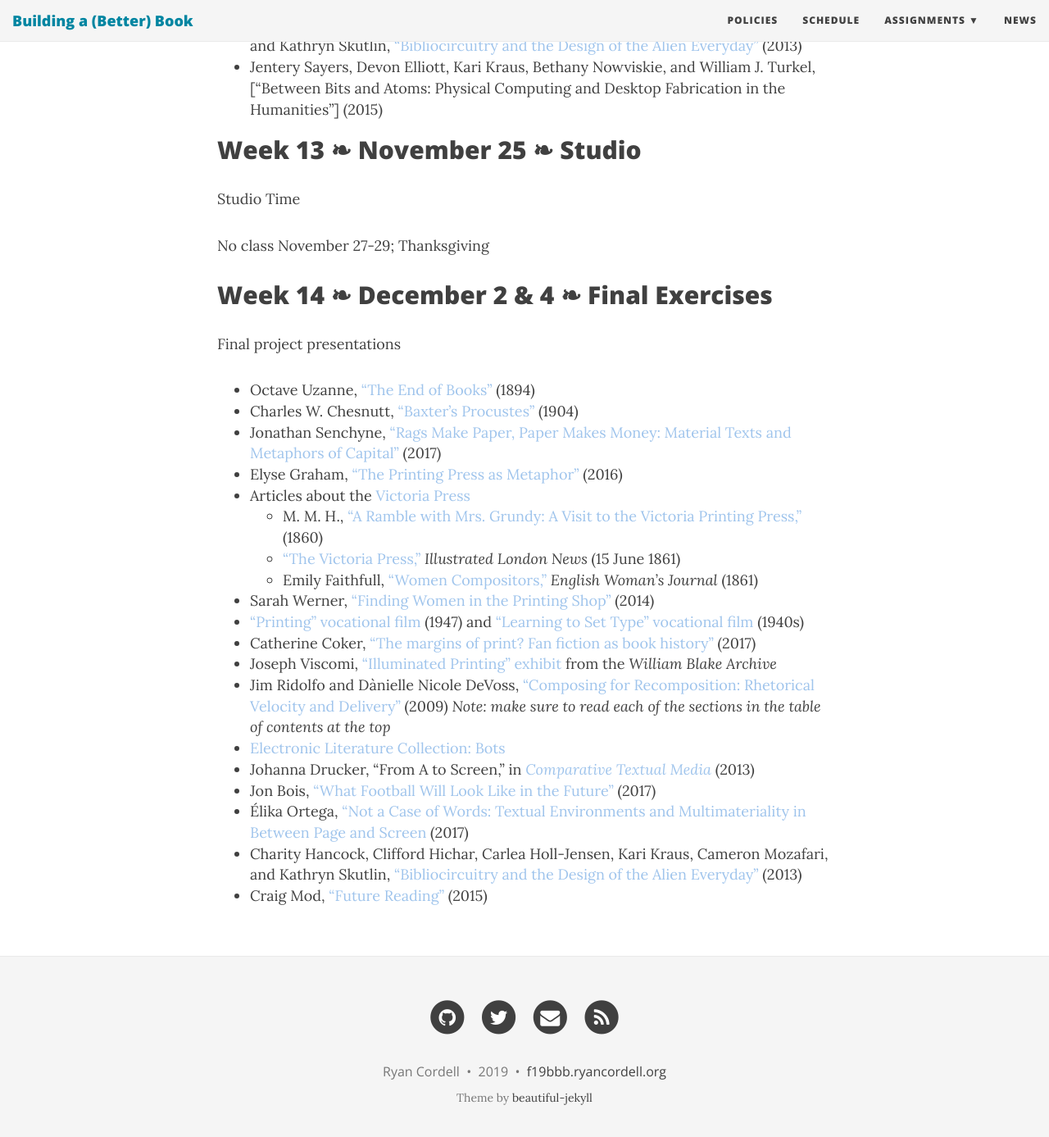
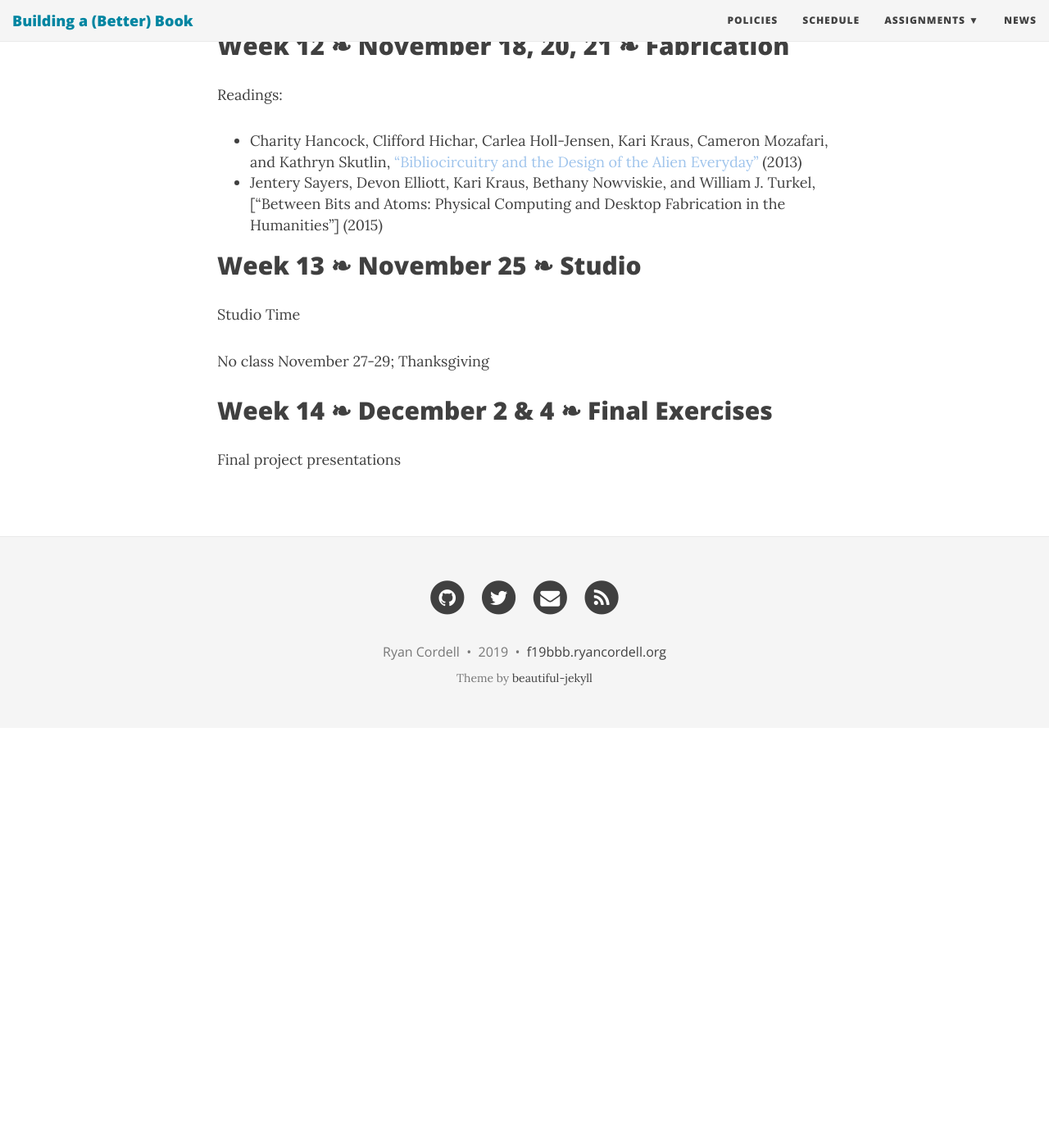
Before and after one commit to rccordell/f19bbb, a Jekyll site: the page built from schedule.md, in a window 1280 px wide and 1400 px high, scrolled down 4291 px. Shown: the top 1387 px of the window at 82% size. Built offline with Jekyll 4.4.1, drawn with Linux system fonts in a browser that asks for light colours; nearby versions of some CDN libraries; some web fonts are replaced; after the commit the page ends 5179 px from its top, so only the background shows below that; some of the changed text lies outside the part shown.

Commit message:
schedule updates

```diff
--- a/schedule.md
+++ b/schedule.md
@@ -16,8 +16,7 @@
 Wednesdays: applied instruction in a particular book technology
 Thursdays: work in studio
 
-This pace will vary a bit as the semester progresses, with both Wednesday and Thursday being devoted to studio time as final project deadlines approach.
-
+This pace will vary a bit as the semester progresses, with no independent studio time in the early weeks of the semester, when you will not yet have a project underway, and with both Wednesday and Thursday being devoted to studio time as final project deadlines approach.
 
 ## Studio Class Sessions
 
@@ -36,13 +35,11 @@
 
 Readings:
 
-+ Amaranth Borsuk, *The Book* (2018)
++ Amaranth Borsuk, “The Book as Object” from *The Book* (2018)
 
-Visit: NU Archives and Special Collections
+**Wednesday, 9/11: Visit to NU Archives**
 
 ## Week 3 &#10087; September 16, 18, 19 &#10087; Print I
-
-**Visit to NU Archives on 9/18**
 
 Readings:
 
@@ -132,33 +133,3 @@
 ## Week 14 &#10087; December 2 & 4 &#10087; Final Exercises
 
 Final project presentations
-
-
-
-
-
-
-
-
-
-
-
-+ Octave Uzanne, ["The End of Books"](https://ebooks.adelaide.edu.au/u/uzanne/octave/end/) (1894)
-+ Charles W. Chesnutt, ["Baxter's Procustes"](https://northeastern.alma.exlibrisgroup.com/leganto/public/01NEU_INST/citation/8893992610001401?auth=SAML) (1904)
-+ Jonathan Senchyne, ["Rags Make Paper, Paper Makes Money: Material Texts and Metaphors of Capital"](https://northeastern.alma.exlibrisgroup.com/leganto/public/01NEU_INST/citation/8893994560001401?auth=SAML) (2017)
-+ Elyse Graham, ["The Printing Press as Metaphor"](http://www.digitalhumanities.org/dhq/vol/10/3/000264/000264.html) (2016)
-+ Articles about the [Victoria Press](https://en.wikipedia.org/wiki/Victoria_Press)
-  + M. M. H., ["A Ramble with Mrs. Grundy: A Visit to the Victoria Printing Press,"](https://northeastern.alma.exlibrisgroup.com/leganto/public/01NEU_INST/citation/8894009460001401?auth=SAML) (1860)
-  + ["The Victoria Press,"](https://northeastern.alma.exlibrisgroup.com/leganto/public/01NEU_INST/citation/8894009510001401?auth=SAML) *Illustrated London News* (15 June 1861)
-  + Emily Faithfull, ["Women Compositors,"](https://northeastern.alma.exlibrisgroup.com/leganto/public/01NEU_INST/citation/8894009560001401?auth=SAML) *English Woman's Journal* (1861)
-+ Sarah Werner, ["Finding Women in the Printing Shop"](http://sarahwerner.net/blog/2014/10/finding-women-in-the-printing-shop/) (2014)
-+ ["Printing" vocational film](https://youtu.be/bPCiWiLu-W4) (1947) and ["Learning to Set Type" vocational film](https://youtu.be/AHrLIVeH1KM) (1940s)
-+ Catherine Coker, ["The margins of print? Fan fiction as book history"](https://journal.transformativeworks.org/index.php/twc/article/view/1053) (2017)
-+ Joseph Viscomi, ["Illuminated Printing" exhibit](http://www.blakearchive.org/staticpage/biography?p=illuminatedprinting) from the *William Blake Archive*
-+ Jim Ridolfo and Dànielle Nicole DeVoss, ["Composing for Recomposition: Rhetorical Velocity and Delivery"](http://kairos.technorhetoric.net/13.2/topoi/ridolfo_devoss/intro.html) (2009) *Note: make sure to read each of the sections in the table of contents at the top*
-+ [Electronic Literature Collection: Bots](http://collection.eliterature.org/3/collection-bots.html)
-+ Johanna Drucker, "From A to Screen," in [*Comparative Textual Media*](https://northeastern.alma.exlibrisgroup.com/leganto/public/01NEU_INST/citation/8894016870001401?auth=SAML) (2013)
-+ Jon Bois, ["What Football Will Look Like in the Future"](https://www.sbnation.com/a/17776-football/) (2017)
-+ Élika Ortega, ["Not a Case of Words: Textual Environments and Multimateriality in Between Page and Screen](http://electronicbookreview.com/essay/not-a-case-of-words-textual-environments-and-multimateriality-in-between-page-and-screen/) (2017)
-+ Charity Hancock, Clifford Hichar, Carlea Holl-Jensen, Kari Kraus, Cameron Mozafari, and Kathryn Skutlin, ["Bibliocircuitry and the Design of the Alien Everyday"](https://northeastern.alma.exlibrisgroup.com/leganto/public/01NEU_INST/citation/9006733760001401?auth=SAML) (2013)
-+ Craig Mod, ["Future Reading"](https://aeon.co/essays/stagnant-and-dull-can-digital-books-ever-replace-print) (2015)
```
Also changed, not shown: other parts of schedule.md (+7 -3 lines).
